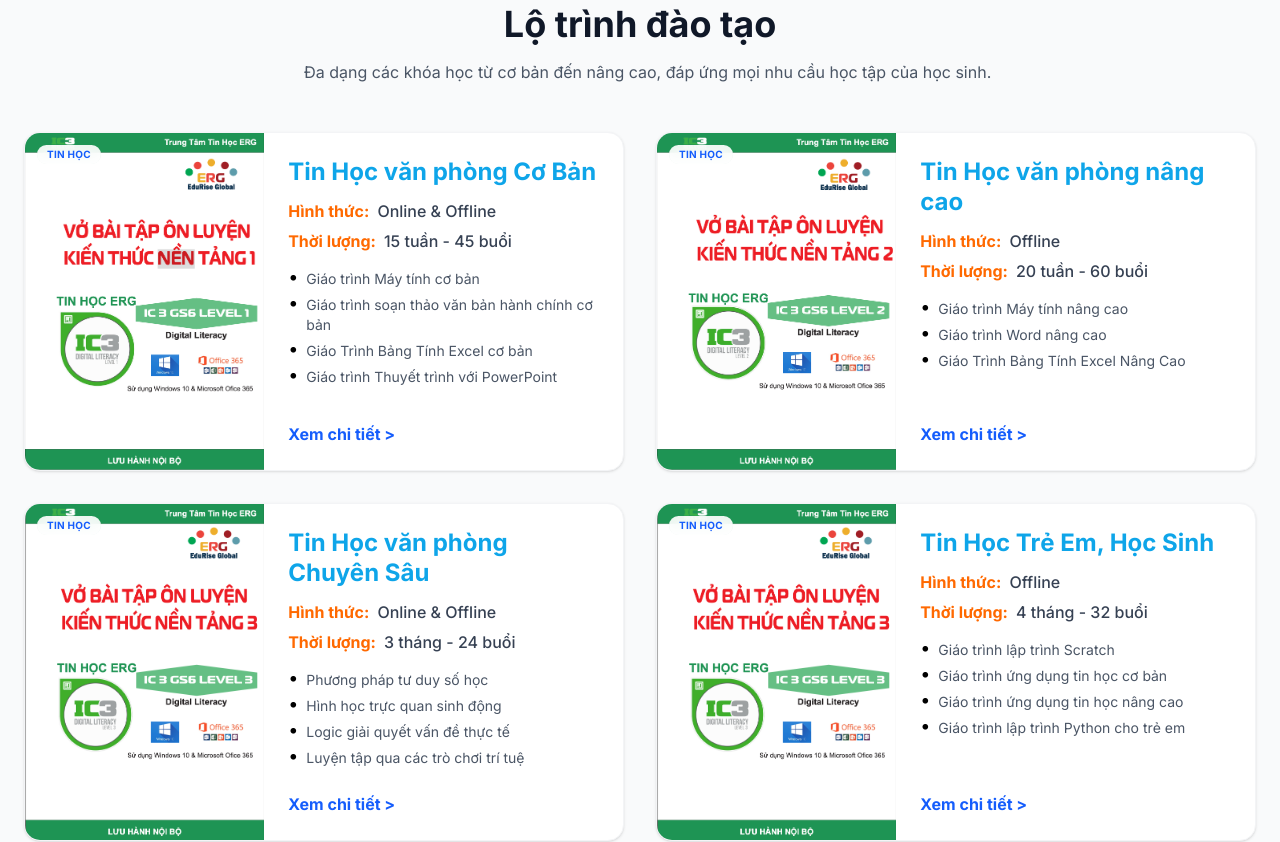
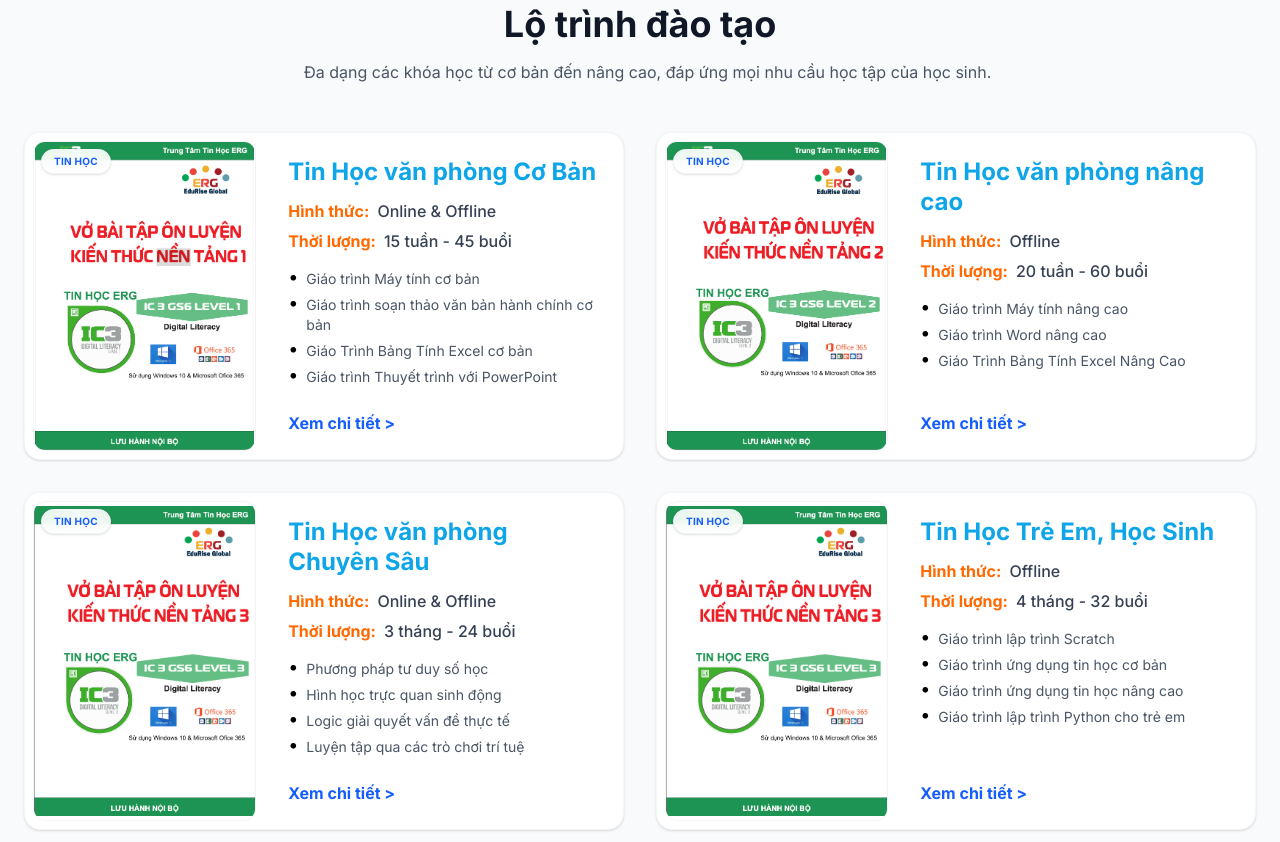
Before and after one commit to vuongtrann/erg, a Next.js app: page / in a window 1280 px wide. Shown: the part 1840-2682 px from the top of the page. Built offline with nearby package versions, Linux system fonts and the light colour scheme.

Commit message:
fix lo trinh trang chu

```diff
--- a/src/app/page.tsx
+++ b/src/app/page.tsx
@@ -1,16 +1,15 @@
-
 'use client';
 
 import React, { useState, useEffect, useRef } from 'react';
 import Link from 'next/link';
-import { ArrowRight, Star, Users, Award, BookOpen, CheckCircle, Quote, Layers, ChevronLeft, ChevronRight, Monitor, Globe, Handshake } from 'lucide-react';
-import { HERO_SLIDES, COURSES, NEWS, TESTIMONIALS, ROADMAP_DATA, WHY_CHOOSE_US } from '@/data/constants';
+import { ArrowRight, Star, Users, Award, BookOpen, CheckCircle, Quote, ChevronLeft, ChevronRight, Monitor, Globe, Handshake } from 'lucide-react';
+import { HERO_SLIDES, COURSES, NEWS, TESTIMONIALS, WHY_CHOOSE_US } from '@/data/constants';
 
 export default function Home() {
   const [currentSlide, setCurrentSlide] = useState(0);
-  const scrollContainerRef = useRef<HTMLDivElement>(null);
   const testimonialRef = useRef<HTMLDivElement>(null);
 
+  // --- Auto Slide Hero ---
   useEffect(() => {
     const timer = setInterval(() => {
       setCurrentSlide((prev) => (prev + 1) % HERO_SLIDES.length);
@@ -18,29 +17,15 @@ export default function Home() {
     return () => clearInterval(timer);
   }, []);
 
-  // Hàm xử lý cuộn ngang
-  const scroll = (direction: 'left' | 'right') => {
-    if (scrollContainerRef.current) {
-      const { current } = scrollContainerRef;
-      // Cuộn một khoảng bằng chiều rộng của thẻ card (khoảng 350px - 450px tùy màn hình)
-      const scrollAmount = direction === 'left' ? -400 : 400;
-      current.scrollBy({ left: scrollAmount, behavior: 'smooth' });
-    }
-  };
-
-  // Testimonials Auto-scroll
+  // --- Logic cuộn Testimonial ---
   useEffect(() => {
     const autoScrollTestimonials = () => {
       if (testimonialRef.current) {
         const { current } = testimonialRef;
-        // Tính toán chiều rộng thẻ + gap (trên mobile thẻ rộng hơn, desktop nhỏ hơn chút)
-        // Lấy thẻ con đầu tiên để đo kích thước thực tế
         const firstCard = current.firstElementChild as HTMLElement;
-        const scrollAmount = firstCard ? firstCard.offsetWidth + 24 : 400; // 24 is gap-6
-
+        const scrollAmount = firstCard ? firstCard.offsetWidth + 24 : 400;
         const maxScrollLeft = current.scrollWidth - current.clientWidth;
 
-        // Nếu đã cuộn gần đến cuối thì quay về đầu
         if (current.scrollLeft >= maxScrollLeft - 10) {
           current.scrollTo({ left: 0, behavior: 'smooth' });
         } else {
@@ -49,11 +34,10 @@ export default function Home() {
       }
     };
 
-    const testimonialTimer = setInterval(autoScrollTestimonials, 4000); // 4 giây cuộn 1 lần
+    const testimonialTimer = setInterval(autoScrollTestimonials, 4000);
     return () => clearInterval(testimonialTimer);
   }, []);
 
-  // Hàm xử lý cuộn thủ công cho Testimonials
   const scrollTestimonials = (direction: 'left' | 'right') => {
     if (testimonialRef.current) {
       const { current } = testimonialRef;
@@ -74,28 +58,24 @@ export default function Home() {
       content: "Chúng tôi bồi dưỡng tin học văn phòng từ cơ bản đến nâng cao, lấy chất lượng làm gốc, cam kết đầu ra thành thạo tin học văn phòng.",
       bgColor: "bg-[#29b6f6]",
       icon: Monitor,
-      delay: "delay-0"
     },
     {
       title: "Chứng chỉ quốc tế IC3 Spark, IC3, MOS",
       content: "ERG cam kết đầu ra chứng chỉ tin học quốc tế, không chỉ là tấm bằng mà là hành trang cho tương lai của bạn.",
       bgColor: "bg-[#8bc34a]",
       icon: Award,
-      delay: "delay-100"
     },
     {
       title: "Đào tạo theo chương trình chuẩn quốc tế",
       content: "Chúng tôi mang tới cho bạn trải nghiệm học chất lượng cao, kiến thức vững chắc mà quốc tế công nhận.",
       bgColor: "bg-[#5c6bc0]",
       icon: Globe,
-      delay: "delay-200"
     },
     {
       title: "Hợp tác đào tạo tại cơ sở của bạn",
       content: "ERG sẵn sàng hợp tác triển khai đào tạo Tin học ngay tại cơ sở của quý đơn vị.",
       bgColor: "bg-[#ef5350]",
       icon: Handshake,
-      delay: "delay-300"
     }
   ];
 
@@ -164,7 +144,6 @@ export default function Home() {
               key={index}
               className={`${item.bgColor} p-8 md:p-10 text-center text-white flex flex-col items-center justify-start h-full group relative transition-all duration-300 hover:-translate-y-2 hover:shadow-2xl hover:z-10 cursor-default border-b md:border-b-0 md:border-r border-white/10 last:border-0`}
             >
-              {/* Icon với hiệu ứng vòng tròn mờ */}
               <div className="mb-6 relative">
                  <div className="w-16 h-16 bg-white/20 rounded-full flex items-center justify-center backdrop-blur-sm group-hover:scale-110 transition-transform duration-300">
                     <item.icon size={32} className="text-white" />
@@ -181,13 +160,13 @@ export default function Home() {
                 {item.content}
               </p>
 
-              {/* Overlay gradient nhẹ khi hover */}
               <div className="absolute inset-0 bg-white/0 group-hover:bg-white/5 transition-colors duration-300 pointer-events-none"></div>
             </div>
           ))}
         </div>
       </section>
-      {/* NEW SECTION 2: Why Choose Us (Tại sao nên chọn ERG) - From Image 2 */}
+
+      {/* Why Choose Us */}
       <section className="py-20 bg-white">
         <div className="container mx-auto px-4 md:px-6">
            <div className="text-center mb-16">
@@ -195,7 +174,6 @@ export default function Home() {
               <div className="w-24 h-1.5 bg-blue-600 mx-auto rounded-full"></div>
            </div>
 
-           {/* Đã thay đổi md:grid-cols-2 thành md:grid-cols-3 ở đây */}
            <div className="grid md:grid-cols-3 gap-x-12 gap-y-16">
               {WHY_CHOOSE_US.map((item, index) => (
                 <div key={index} className="flex gap-6 items-start">
@@ -203,7 +181,6 @@ export default function Home() {
                       <div className="w-16 h-16 rounded-full bg-[#0ea5e9] flex items-center justify-center text-white shadow-lg relative z-10 group-hover:scale-110 transition-transform duration-300">
                          <item.icon size={32} strokeWidth={1.5} />
                       </div>
-                      {/* Decorative elements behind icon */}
                       <div className="absolute top-0 right-0 -mr-2 -mt-2 w-16 h-16 bg-blue-100 rounded-full -z-0"></div>
                    </div>
                    <div>
@@ -220,9 +197,7 @@ export default function Home() {
         </div>
       </section>
 
-
-
-      {/* Featured Courses */}
+      {/* Featured Courses - ĐÃ CHỈNH SỬA THEO YÊU CẦU: VIỀN TRẮNG + KHÔNG CẮT ẢNH */}
       <section className="py-16 bg-gray-50">
         <div className="container mx-auto px-4 md:px-6">
           <div className="text-center mb-12">
@@ -234,17 +209,30 @@ export default function Home() {
           <div className="grid grid-cols-1 lg:grid-cols-2 gap-8">
             {COURSES.slice(0, 4).map((course) => (
               <div key={course.id} className="bg-white rounded-2xl shadow-sm border border-gray-100 hover:shadow-xl transition-shadow overflow-hidden group flex flex-col sm:flex-row h-full">
-                {/* Image Side */}
-                <div className="relative w-full sm:w-2/5 h-48 sm:h-auto shrink-0 overflow-hidden">
+
+                {/* --- CHỈNH SỬA TẠI ĐÂY --- */}
+                {/* 1. bg-white: Nền trắng.
+                    2. p-2: Padding 2 (8px) tạo viền trắng xung quanh ảnh. */}
+                <div className="relative w-full sm:w-2/5 shrink-0 bg-white p-2">
+
+                  {/* 1. aspect-[3/4]: Tỷ lệ khung dọc, giúp khung trên Mobile cao to, dễ nhìn.
+                      2. rounded-xl: Bo góc ảnh bên trong.
+                      3. border border-gray-100: Viền mờ nhẹ bao quanh ảnh (tuỳ chọn cho đẹp). */}
+                  <div className="aspect-[3/4] sm:aspect-[3/4] sm:h-full w-full relative rounded-xl overflow-hidden border border-gray-100">
                     <img
                       src={course.image}
                       alt={course.title}
-                    className="w-full h-full object-cover group-hover:scale-105 transition-transform duration-500"
+                      /* object-contain: Giữ nguyên vẹn ảnh, không cắt đầu đuôi. */
+                      className="w-full h-full object-contain group-hover:scale-105 transition-transform duration-500"
                     />
-                  <div className="absolute top-3 left-3 bg-white/90 backdrop-blur px-2.5 py-0.5 rounded-full text-[10px] font-bold text-blue-600 uppercase tracking-wide">
+                  </div>
+
+                  {/* Badge */}
+                  <div className="absolute top-4 left-4 bg-white/90 backdrop-blur px-3 py-1 rounded-full text-[10px] font-bold text-blue-600 uppercase tracking-wide shadow-sm border border-gray-100">
                     {course.category}
                   </div>
                 </div>
+
                 {/* Content Side */}
                 <div className="p-6 flex flex-col w-full sm:w-3/5">
                   <h3 className="text-xl md:text-2xl font-bold text-[#0ea5e9] mb-3 leading-tight group-hover:text-blue-700 transition-colors">
@@ -293,7 +281,6 @@ export default function Home() {
         </div>
       </section>
 
-
       {/* Stats Section */}
       <section className="py-16 bg-blue-900 text-white">
         <div className="container mx-auto px-4 md:px-6">
@@ -316,9 +303,8 @@ export default function Home() {
         </div>
       </section>
 
-      {/* Testimonials Section (Carousel with Controls) */}
+      {/* Testimonials Section */}
       <section className="py-20 bg-white relative overflow-hidden">
-        {/* Decorative elements */}
         <div className="absolute top-0 left-0 w-64 h-64 bg-blue-50 rounded-full mix-blend-multiply filter blur-3xl opacity-50 -translate-x-1/2 -translate-y-1/2"></div>
         <div className="absolute bottom-0 right-0 w-96 h-96 bg-orange-50 rounded-full mix-blend-multiply filter blur-3xl opacity-50 translate-x-1/3 translate-y-1/3"></div>
 
@@ -336,7 +322,6 @@ export default function Home() {
                </p>
             </div>
 
-            {/* Navigation Buttons */}
             <div className="flex gap-3 mt-6 md:mt-0">
               <button
                 onClick={() => scrollTestimonials('left')}
@@ -355,41 +340,30 @@ export default function Home() {
             </div>
           </div>
 
-          {/* Scrollable Container */}
           <div
             ref={testimonialRef}
             className="flex overflow-x-auto gap-6 pb-8 -mx-4 px-4 snap-x no-scrollbar scroll-smooth items-stretch"
           >
-            {/* We duplicate data to allow smooth looping feel */}
             {[...TESTIMONIALS, ...TESTIMONIALS, ...TESTIMONIALS].map((item, index) => (
               <div
                 key={`${item.id}-${index}`}
-                // THAY ĐỔI CHÍNH Ở ĐÂY: Thu nhỏ kích thước thẻ
-                // min-w-[85vw] -> min-w-[80vw] (mobile: hơi nhỏ hơn)
-                // md:min-w-[400px] -> md:min-w-[45%] (tablet: 2 thẻ/dòng)
-                // lg:min-w-[30%] (desktop: 3 thẻ/dòng)
-                // xl:min-w-[23%] (large desktop: 4 thẻ/dòng)
                 className="min-w-[80vw] md:min-w-[45%] lg:min-w-[30%] xl:min-w-[23%] flex-shrink-0 snap-center"
               >
                 <div className="bg-white p-8 rounded-2xl shadow-[0_2px_15px_-3px_rgba(0,0,0,0.07),0_10px_20px_-2px_rgba(0,0,0,0.04)] border border-gray-100 h-full flex flex-col relative transition-transform duration-300 hover:-translate-y-1">
 
-                  {/* Header: Stars Left, Quote Right */}
                   <div className="flex justify-between items-start mb-6">
                     <div className="flex gap-1">
                       {[...Array(5)].map((_, i) => (
                           <Star key={i} size={18} className="text-yellow-400 fill-yellow-400" />
                       ))}
                     </div>
-                    {/* Quote Icon - Light Blue */}
                     <Quote className="text-blue-100 rotate-180 transform scale-x-[-1]" size={56} fill="currentColor" />
                   </div>
 
-                  {/* Content */}
                   <p className="text-gray-600 italic leading-relaxed text-lg mb-8 flex-grow">
                     {item.content}
                   </p>
 
-                  {/* Footer: Avatar & Info */}
                   <div className="flex items-center gap-4 mt-auto">
                     <img src={item.avatar} alt={item.name} className="w-14 h-14 rounded-full object-cover ring-2 ring-gray-50" />
                     <div>
@@ -403,6 +377,7 @@ export default function Home() {
           </div>
         </div>
       </section>
+
       {/* Intro Section */}
       <section className="py-16 md:py-24 bg-white">
         <div className="container mx-auto px-4 md:px-6">
@@ -451,39 +426,6 @@ export default function Home() {
           </div>
         </div>
       </section>
-
-
-
-      {/* News Section */}
-       {/* <section className="py-16 bg-white">
-        <div className="container mx-auto px-4 md:px-6">
-          <div className="flex justify-between items-end mb-12">
-             <div>
-                <h2 className="text-3xl md:text-4xl font-bold text-gray-900 mb-2">Tin tức mới nhất</h2>
-                <p className="text-gray-600">Cập nhật hoạt động và sự kiện tại ERG</p>
-             </div>
-             <Link href="/tin-tuc" className="hidden md:flex items-center text-blue-600 hover:text-blue-800">
-               Xem thêm <ArrowRight size={16} className="ml-1" />
-             </Link>
-          </div>
-          <div className="grid md:grid-cols-3 gap-8">
-            {NEWS.map((item) => (
-              <article key={item.id} className="group cursor-pointer">
-                <div className="rounded-xl overflow-hidden mb-4 h-48">
-                  <img src={item.image} alt={item.title} className="w-full h-full object-cover group-hover:scale-105 transition-transform duration-500" />
-                </div>
-                <span className="text-sm text-blue-600 font-medium block mb-2">{item.date}</span>
-                <h3 className="text-xl font-bold text-gray-900 mb-2 group-hover:text-blue-600 transition-colors line-clamp-2">
-                  {item.title}
-                </h3>
-                <p className="text-gray-500 text-sm line-clamp-3 leading-relaxed">
-                  {item.summary}
-                </p>
-              </article>
-            ))}
-          </div>
-        </div>
-       </section> */}
     </div>
   );
 }
```
Lines whose indentation alone changed are shown as unchanged.
